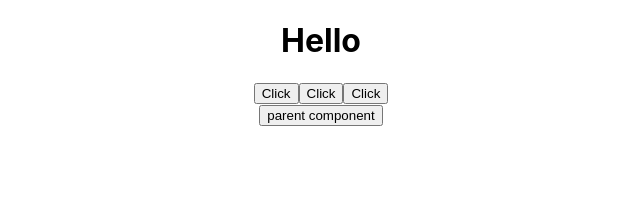
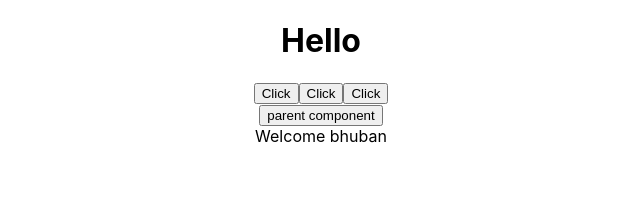
Before and after one commit to Bhubanghimire/react-practise, a React (Create React App) app: page / in a window 1280 px wide. Shown: the top 216 px of the page, without its empty margins (319-959 px from the left). Built offline with nearby package versions, Linux system fonts and the light colour scheme.

Commit message:
conditional branching

```diff
--- a/src/App.js
+++ b/src/App.js
@@ -9,6 +9,7 @@ import React, {Component} from 'react';
 // import ClassClick from "./components/classClick";
 import HandlerBind from "./components/handlerBind";
 import ParentComponent from './components/ParentComponent';
+import UserGreeting from "./components/UserGreeting";
 
 class App extends Component{
   render() {
@@ -38,6 +39,7 @@ class App extends Component{
             <ParentComponent></ParentComponent>
 
             {/*<Counter></Counter>*/}
+            <UserGreeting></UserGreeting>
         </div>
     );
   }
--- /dev/null
+++ b/src/components/UserGreeting.js
@@ -0,0 +1,44 @@
+import React, {Component} from "react";
+
+class UserGreeting extends Component{
+    constructor(props) {
+        super(props);
+        this.state = {
+            isLoggedIn:true
+        }
+    }
+    render() {
+        // this is type 1 for render in if contion
+        // if (this.state.isLoggedIn){
+        //     return (
+        //         <div>
+        //             <div> Welcome Guest</div>
+        //         </div>
+        //     )
+        // } else {
+        //     return (
+        //         <div>
+        //             <div> Welcome Bhuban</div>
+        //         </div>
+        //     )
+        // }
+
+        //method :2
+        // let message
+        // if (this.state.isLoggedIn){
+        //     message = <div> Welcome Bhuban </div>
+        // }else {
+        //     message = <div> welcome guest </div>
+        // }
+        // return <div> { message } </div>
+
+        // method 3
+        return (
+            this.state.isLoggedIn? <div> Welcome bhuban </div> : <div> Welcome Guest</div>
+        )
+
+
+    }
+}
+
+export default UserGreeting;
```
